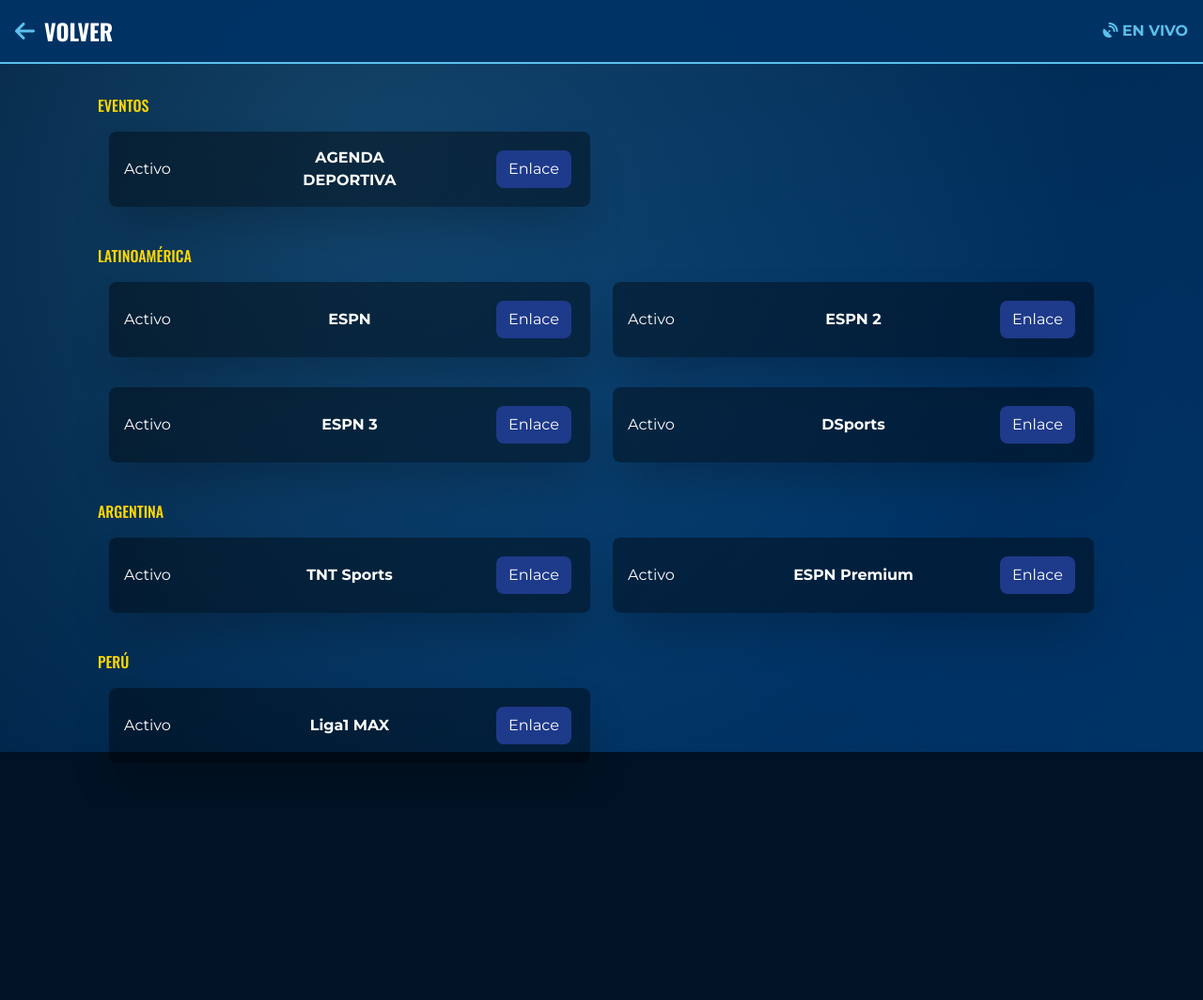
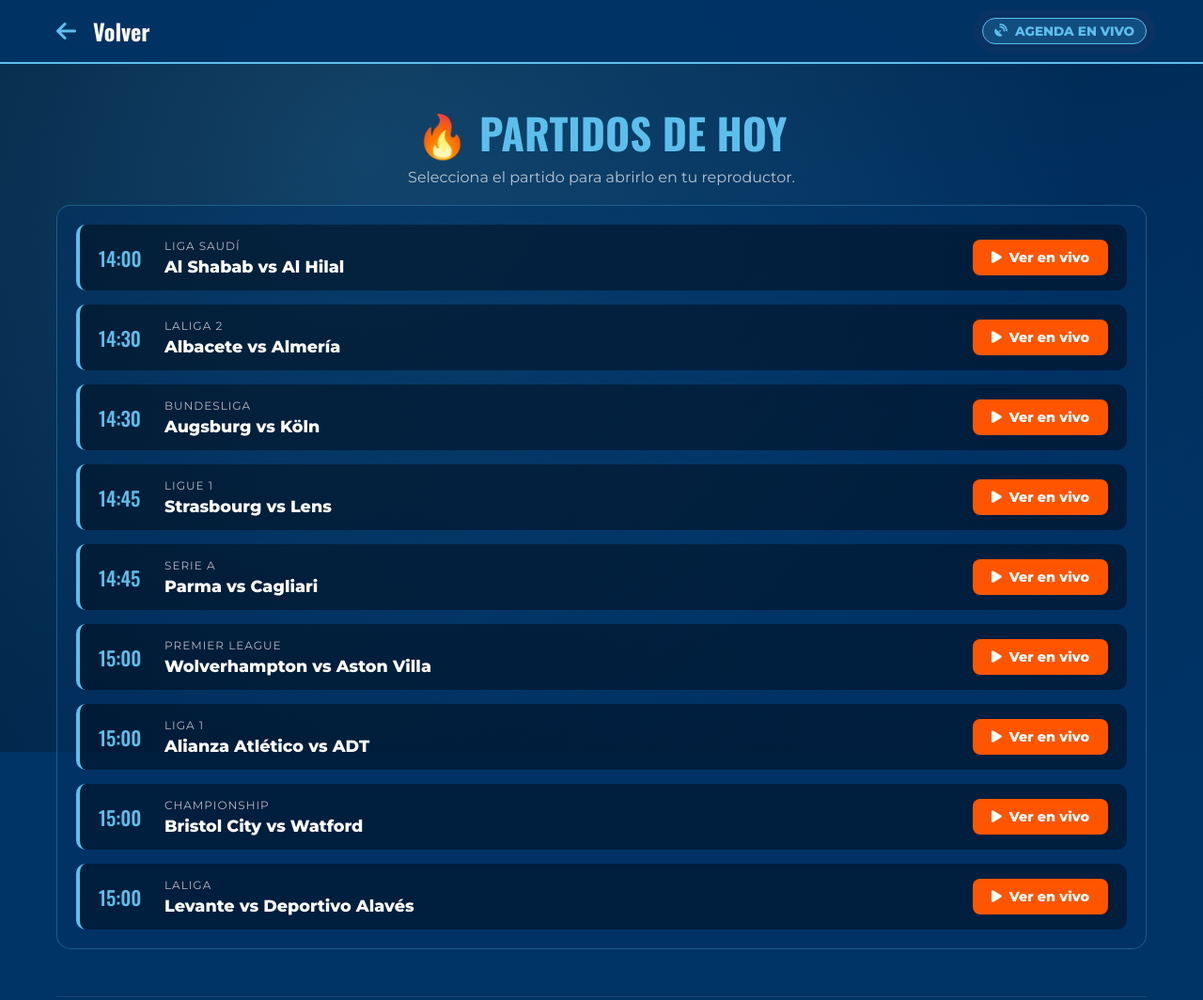
Before and after one commit to Arnoldsalda/ElCerveceroTV, a plain HTML site: page agenda.html in a window 1280 px wide. Shown: the top 1064 px of the page at 94% size. Before the commit the page ends 852 px from the top, so only its background shows below. Drawn offline with nearby package versions, Linux system fonts and the light colour scheme.

Commit message:
Refactor agenda.html structure and content

```diff
--- a/agenda.html
+++ b/agenda.html
@@ -2,127 +2,53 @@
 <html lang="es">
 <head>
     <meta charset="UTF-8">
-    <meta name="viewport" content="width=device-width, initial-scale=1.0">
+    <meta name="viewport" content="width=device-width, initial-scale=1.0, maximum-scale=1.0, user-scalable=no">
     <meta name="referrer" content="no-referrer">
-    <title>Agenda Deportiva | ARNOLDSPORTS</title>
-    <link href="https://fonts.googleapis.com/css2?family=Montserrat:wght@400;700&family=Oswald:wght@500;700&display=swap" rel="stylesheet">
+    <title>Agenda en Vivo | ARNOLDSPORTS</title>
+    <link rel="icon" href="mi_logo.png" type="image/png">
+    <link href="https://fonts.googleapis.com/css2?family=Montserrat:wght@400;500;600;800&family=Oswald:wght@500;700&display=swap" rel="stylesheet">
     <link rel="stylesheet" href="https://cdnjs.cloudflare.com/ajax/libs/font-awesome/6.4.2/css/all.min.css">
-    <script src="https://cdn.tailwindcss.com"></script>
     <link rel="stylesheet" href="style.css">
 </head>
-<body style="background-color: #001224;">
+<body>
 
-<header style="background: rgba(0, 51, 102, 0.95); border-bottom: 2px solid #5CBFEB; padding: 15px 0;">
-    <div class="container mx-auto px-4 flex justify-between items-center">
-        <a href="index.html" class="logo" style="color: white; font-family: 'Oswald'; font-size: 1.5rem; text-decoration: none;">
-            <i class="fa-solid fa-arrow-left"></i> VOLVER
-        </a>
-        <span style="color: #5CBFEB; font-weight: bold;"><i class="fa-solid fa-satellite-dish"></i> EN VIVO</span>
-    </div>
-</header>
-
-<div class="main sm:pl-20 sm:pr-20 md:pl-30 md:pl-30 mt-8">
-
-    <div class="m-6 cardsection">
-        <div class="header-title">
-            <h3 class="item-game" style="color: #FFD700; font-family: 'Oswald';">EVENTOS</h3>
-        </div>
-        <div class="grid grid-cols-1 lg:grid-cols-2">
-            <div class="mt-1 mb-1">
-                <div class="grid grid-cols-3 m-3 shadow shadow-2xl canal items-center h-20 bg-black/40 rounded-lg">
-                    <div class="px-4"><span class="status-indicator inlive"></span><span class="text-inlive">Activo</span></div>
-                    <div class="text-center text-white font-bold">AGENDA DEPORTIVA</div>
-                    <div class="flex justify-end mr-5">
-                        <a href="reproductor.html?url=https://la12hd.com/eventos/" target="_self" class="bg-blue-900 text-white p-2 rounded-lg w-20 text-center hover:bg-blue-500 transition">Enlace</a>
-                    </div>
-                </div>
+    <header>
+        <div class="container header-content">
+            <a href="index.html" class="logo" style="cursor: pointer;">
+                <i class="fa-solid fa-arrow-left" style="margin-right: 8px;"></i> Volver
+            </a>
+            <div class="live-badge" style="background: rgba(92, 191, 235, 0.2); border-color: var(--sc-celeste); color: var(--sc-celeste); box-shadow: none;">
+                <i class="fa-solid fa-satellite-dish"></i> AGENDA EN VIVO
             </div>
         </div>
-    </div>
+    </header>
 
-    <div class="m-6 cardsection">
-        <div class="header-title"><h3 class="item-game" style="color: #FFD700; font-family: 'Oswald';">LATINOAMÉRICA</h3></div>
-        <div class="grid grid-cols-1 lg:grid-cols-2">
-            <div class="mt-1 mb-1">
-                <div class="grid grid-cols-3 m-3 shadow shadow-2xl canal items-center h-20 bg-black/40 rounded-lg">
-                    <div class="px-4"><span class="status-indicator inlive"></span><span class="text-inlive">Activo</span></div>
-                    <div class="text-center text-white font-bold">ESPN</div>
-                    <div class="flex justify-end mr-5">
-                        <a href="reproductor.html?url=https://la14hd.com/vivo/canales.php?stream=espn" target="_self" class="bg-blue-900 text-white p-2 rounded-lg w-20 text-center hover:bg-blue-500 transition">Enlace</a>
-                    </div>
-                </div>
-            </div>
-            <div class="mt-1 mb-1">
-                <div class="grid grid-cols-3 m-3 shadow shadow-2xl canal items-center h-20 bg-black/40 rounded-lg">
-                    <div class="px-4"><span class="status-indicator inlive"></span><span class="text-inlive">Activo</span></div>
-                    <div class="text-center text-white font-bold">ESPN 2</div>
-                    <div class="flex justify-end mr-5">
-                        <a href="reproductor.html?url=https://la14hd.com/vivo/canales.php?stream=espn2" target="_self" class="bg-blue-900 text-white p-2 rounded-lg w-20 text-center hover:bg-blue-500 transition">Enlace</a>
-                    </div>
-                </div>
-            </div>
-            <div class="mt-1 mb-1">
-                <div class="grid grid-cols-3 m-3 shadow shadow-2xl canal items-center h-20 bg-black/40 rounded-lg">
-                    <div class="px-4"><span class="status-indicator inlive"></span><span class="text-inlive">Activo</span></div>
-                    <div class="text-center text-white font-bold">ESPN 3</div>
-                    <div class="flex justify-end mr-5">
-                        <a href="reproductor.html?url=https://la14hd.com/vivo/canales.php?stream=espn3" target="_self" class="bg-blue-900 text-white p-2 rounded-lg w-20 text-center hover:bg-blue-500 transition">Enlace</a>
-                    </div>
-                </div>
-            </div>
-            <div class="mt-1 mb-1">
-                <div class="grid grid-cols-3 m-3 shadow shadow-2xl canal items-center h-20 bg-black/40 rounded-lg">
-                    <div class="px-4"><span class="status-indicator inlive"></span><span class="text-inlive">Activo</span></div>
-                    <div class="text-center text-white font-bold">DSports</div>
-                    <div class="flex justify-end mr-5">
-                        <a href="reproductor.html?url=https://la14hd.com/vivo/canales.php?stream=dsports" target="_self" class="bg-blue-900 text-white p-2 rounded-lg w-20 text-center hover:bg-blue-500 transition">Enlace</a>
-                    </div>
-                </div>
-            </div>
+    <main class="container" style="padding-top: 40px; padding-bottom: 50px;">
+
+        <div class="plantilla-header" style="margin-bottom: 20px;">
+            <h2>🔥 Partidos de Hoy</h2>
+            <p style="color: var(--text-dim);">Selecciona el partido para abrirlo en tu reproductor.</p>
         </div>
-    </div>
 
-    <div class="m-6 cardsection">
-        <div class="header-title"><h3 class="item-game" style="color: #FFD700; font-family: 'Oswald';">ARGENTINA</h3></div>
-        <div class="grid grid-cols-1 lg:grid-cols-2">
-            <div class="mt-1 mb-1">
-                <div class="grid grid-cols-3 m-3 shadow shadow-2xl canal items-center h-20 bg-black/40 rounded-lg">
-                    <div class="px-4"><span class="status-indicator inlive"></span><span class="text-inlive">Activo</span></div>
-                    <div class="text-center text-white font-bold">TNT Sports</div>
-                    <div class="flex justify-end mr-5">
-                        <a href="reproductor.html?url=https://la14hd.com/vivo/canales.php?stream=tntsports" target="_self" class="bg-blue-900 text-white p-2 rounded-lg w-20 text-center hover:bg-blue-500 transition">Enlace</a>
-                    </div>
-                </div>
-            </div>
-            <div class="mt-1 mb-1">
-                <div class="grid grid-cols-3 m-3 shadow shadow-2xl canal items-center h-20 bg-black/40 rounded-lg">
-                    <div class="px-4"><span class="status-indicator inlive"></span><span class="text-inlive">Activo</span></div>
-                    <div class="text-center text-white font-bold">ESPN Premium</div>
-                    <div class="flex justify-end mr-5">
-                        <a href="reproductor.html?url=https://la14hd.com/vivo/canales.php?stream=espnpremium" target="_self" class="bg-blue-900 text-white p-2 rounded-lg w-20 text-center hover:bg-blue-500 transition">Enlace</a>
-                    </div>
-                </div>
-            </div>
+        <div id="partidos-de-hoy" style="margin-bottom: 50px;"></div>
+
+        <hr style="border: 0; border-top: 1px solid rgba(255,255,255,0.1); margin-bottom: 40px;">
+
+        <div class="plantilla-header" style="margin-bottom: 20px;">
+            <h2>Directorio de Canales</h2>
+            <p style="color: var(--text-dim);">Transmisiones 24/7 ininterrumpidas.</p>
         </div>
-    </div>
 
-    <div class="m-6 cardsection">
-        <div class="header-title"><h3 class="item-game" style="color: #FFD700; font-family: 'Oswald';">PERÚ</h3></div>
-        <div class="grid grid-cols-1 lg:grid-cols-2">
-            <div class="mt-1 mb-1">
-                <div class="grid grid-cols-3 m-3 shadow shadow-2xl canal items-center h-20 bg-black/40 rounded-lg">
-                    <div class="px-4"><span class="status-indicator inlive"></span><span class="text-inlive">Activo</span></div>
-                    <div class="text-center text-white font-bold">Liga1 MAX</div>
-                    <div class="flex justify-end mr-5">
-                        <a href="reproductor.html?url=https://la14hd.com/vivo/canales.php?stream=liga1max" target="_self" class="bg-blue-900 text-white p-2 rounded-lg w-20 text-center hover:bg-blue-500 transition">Enlace</a>
-                    </div>
-                </div>
-            </div>
+        <div id="directorio-canales"></div>
+
+    </main>
+
+    <footer class="site-footer">
+        <div class="container footer-content">
+            <div class="footer-logo">© 2026 ARNOLDSPORTS</div>
         </div>
-    </div>
+    </footer>
 
-</div>
-
-<script src="script.js"></script>
+    <script src="script.js"></script>
 </body>
 </html>
```
